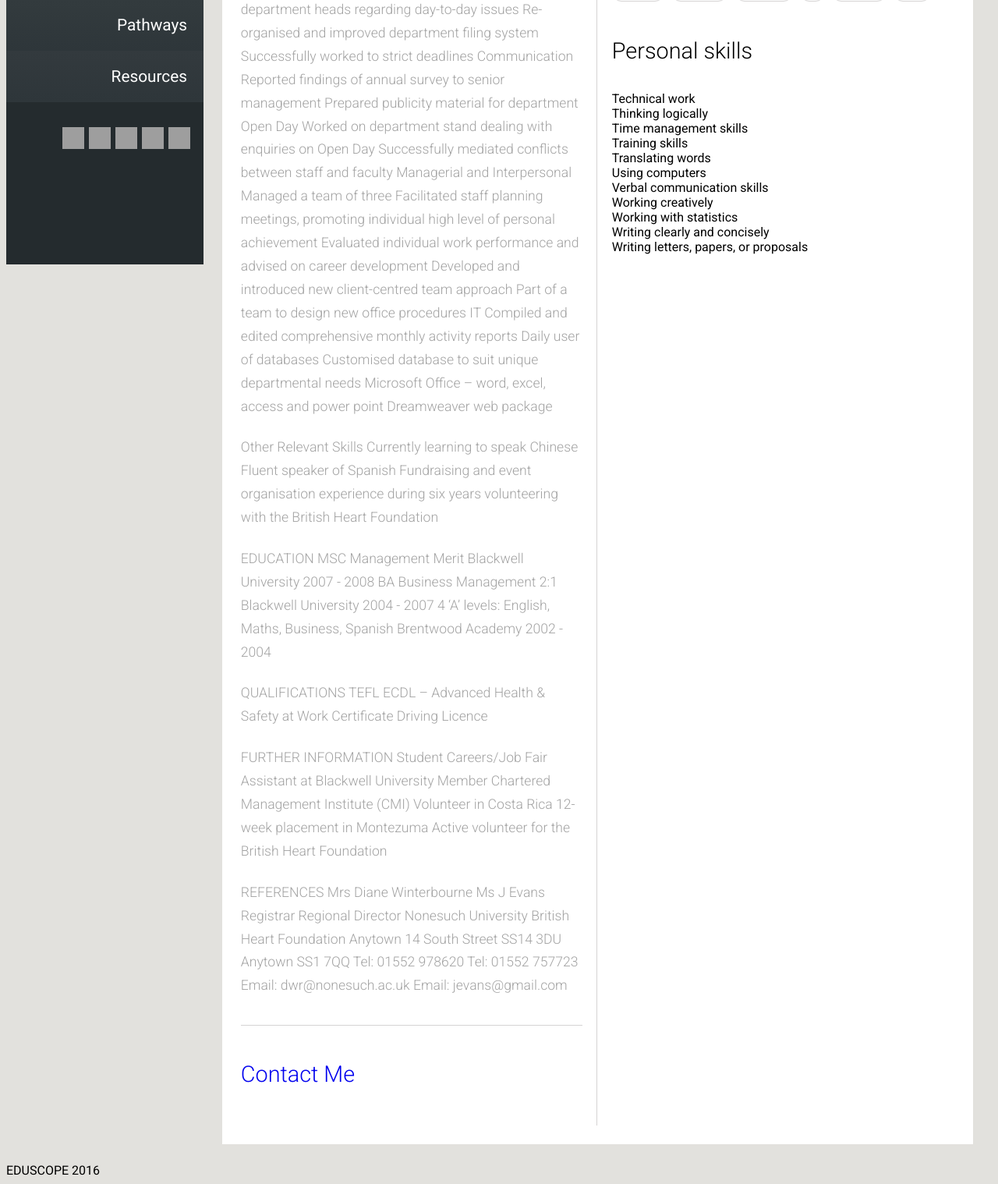
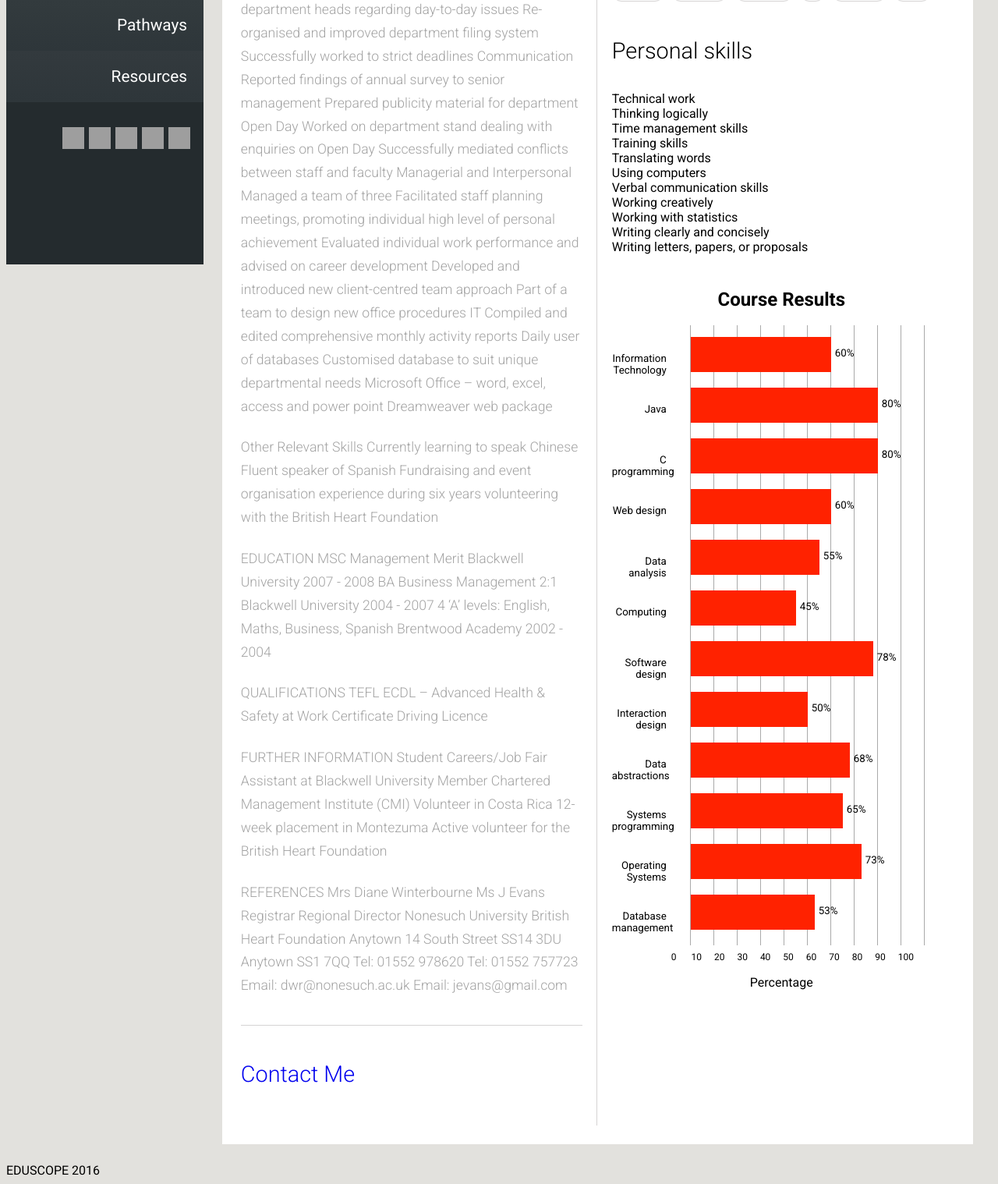
Before and after one commit to thenameissujaa1/eduscope-career-website-project, a PHP site: page /education.html in a window 1280 px wide. Shown: the part 435-1953 px from the top of the page at 78% size. Run offline with PHP 8.4, Linux system fonts and the light colour scheme; grey boxes are pictures that could not be loaded.

Commit message:
bargraph added

```diff
--- a/css/profile.css
+++ b/css/profile.css
@@ -2053,3 +2053,59 @@ h4.author {
   min-height: 569px;
 }
 }
+@import url(https://fonts.googleapis.com/css?family=Open+Sans);
+
+.horz-bars {
+    border: 0px solid #888;
+    width: 435px;
+    margin-bottom: 30px;
+}
+.horz-bars ul {
+    list-style-type: none;
+    padding: 0;
+}
+/* Chart title and x-axis title */
+.horz-bars h2, .horz-bars p {
+    text-align: center;
+}
+.horz-bars .labels, .horz-bars .data {
+    float: left;
+    margin-bottom: -12px;
+}
+.horz-bars .labels li, .horz-bars .data li {
+    font-size: 10pt;
+    height: 50px;
+    margin: 15px 0;
+}
+/* Category labels */
+.horz-bars .labels {
+    text-align: right;
+    padding: 20px 30px 0 0;
+    width: 70px;
+}
+/* Graph area */
+.horz-bars .data {
+    background: linear-gradient(to right, transparent 29px, #aaa 1px);
+    background-size: 30px 100%;
+    border-left: 1px solid #aaa;
+    width: 300px;
+}
+.horz-bars .bar {
+    background: #f20;
+    float: left;
+    height: 45px;
+    width: 0;
+}
+.horz-bars .value {
+    float: left;
+    padding: 13px 5px;
+}
+/* X-axis line labels */
+.horz-bars .line-labels {
+    clear: left;
+    font-size: 9pt;
+    margin: 0 0 10px 70px;
+}
+.horz-bars .line-labels span {
+    margin-right: 13px;
+}
--- a/education.html
+++ b/education.html
@@ -221,7 +221,6 @@ Email: dwr@nonesuch.ac.uk                                                 Email:
 							<li><a href="#">graphic</a></li>
 						</ul>
 					</div>
-
 					<div class="feature">
 					<h3>Personal skills</h3>
 						<ul class="feature-grid">
@@ -241,7 +240,99 @@ Email: dwr@nonesuch.ac.uk                                                 Email:
 
 						</ul>
 					</div>
+					<div class="horz-bars">
+    <h2>Course Results</h2>
+
+    <!-- Category labels -->
+    <ul class="labels">
+        <li>Information Technology </li>
+        <li>Java</li>
+        <li>C programming</li>
+        <li>Web design</li>
+        <li>Data analysis</li>
+        <li>Computing</li>
+        <li>Software design</li>
+        <li>Interaction design</li>
+        <li>Data abstractions</li>
+        <li>Systems programming</li>
+        <li>Operating Systems</li>
+        <li>Database management </li>
+    </ul>
+
+    <!-- Graph area -->
+    <ul class="data">
+        <li>
+            <div class="bar"></div>
+            <span class="value">60%</span>
+        </li>
+        <li>
+            <div class="bar"></div>
+            <span class="value">80%</span>
+        </li>
+        <li>
+            <div class="bar"></div>
+            <span class="value">80%</span>
+        </li>
+        <li>
+            <div class="bar"></div>
+            <span class="value">60%</span>
+        </li>
+        <li>
+            <div class="bar"></div>
+            <span class="value">55%</span>
+        </li>
+        <li>
+            <div class="bar"></div>
+            <span class="value">45%</span>
+        </li>
+        <li>
+            <div class="bar"></div>
+            <span class="value">78%</span>
+        </li>
+        <li>
+            <div class="bar"></div>
+            <span class="value">50%</span>
+        </li>
+        <li>
+            <div class="bar"></div>
+            <span class="value">68%</span>
+        </li>
+        <li>
+            <div class="bar"></div>
+            <span class="value">65%</span>
+        </li>
+        <li>
+            <div class="bar"></div>
+            <span class="value">73%</span>
+        </li>
+        <li>
+            <div class="bar"></div>
+            <span class="value">53%</span>
+        </li>
+    </ul>
+
+    <!-- Number labels of each line -->
+    <div class="line-labels">
+
+        <span>&nbsp;&nbsp;0&nbsp;</span>
+        <span>10</span>
+        <span>20</span>
+        <span>30</span>
+        <span>40</span>
+        <span>50</span>
+        <span>60</span>
+        <span>70</span>
+        <span>80</span>
+        <span>90</span>
+        <span>100</span>
+    </div>
+
+    <!-- Axis title -->
+    <p>Percentage</p>
+</div>
+
 				</div>
+
 				<div class="clear"> </div>
 			</div>
 		</div>
@@ -269,6 +360,8 @@ Email: dwr@nonesuch.ac.uk                                                 Email:
     <script src="js/jquery.isotope.min.js"></script>
     <script src="js/jquery.inview.min.js"></script>
      <script src="js/main.js"></script>
+     <!--Unique JS-->
+     <script type="text/javascript" src="js/bargraph.js"></script>
 
 
 </html>
--- /dev/null
+++ b/js/bargraph.js
@@ -0,0 +1,7 @@
+$(function () {
+    for (var i = 0; i < $(".horz-bars .data li").length; ++i) {
+        $(".horz-bars .bar:eq(" + i + ")").animate({
+            width: $(".horz-bars .value:eq(" + i + ")").html()
+        }, 500);
+    }
+});
```
Also changed, not shown: profile.html (+32 -53 lines), 2 other files.
